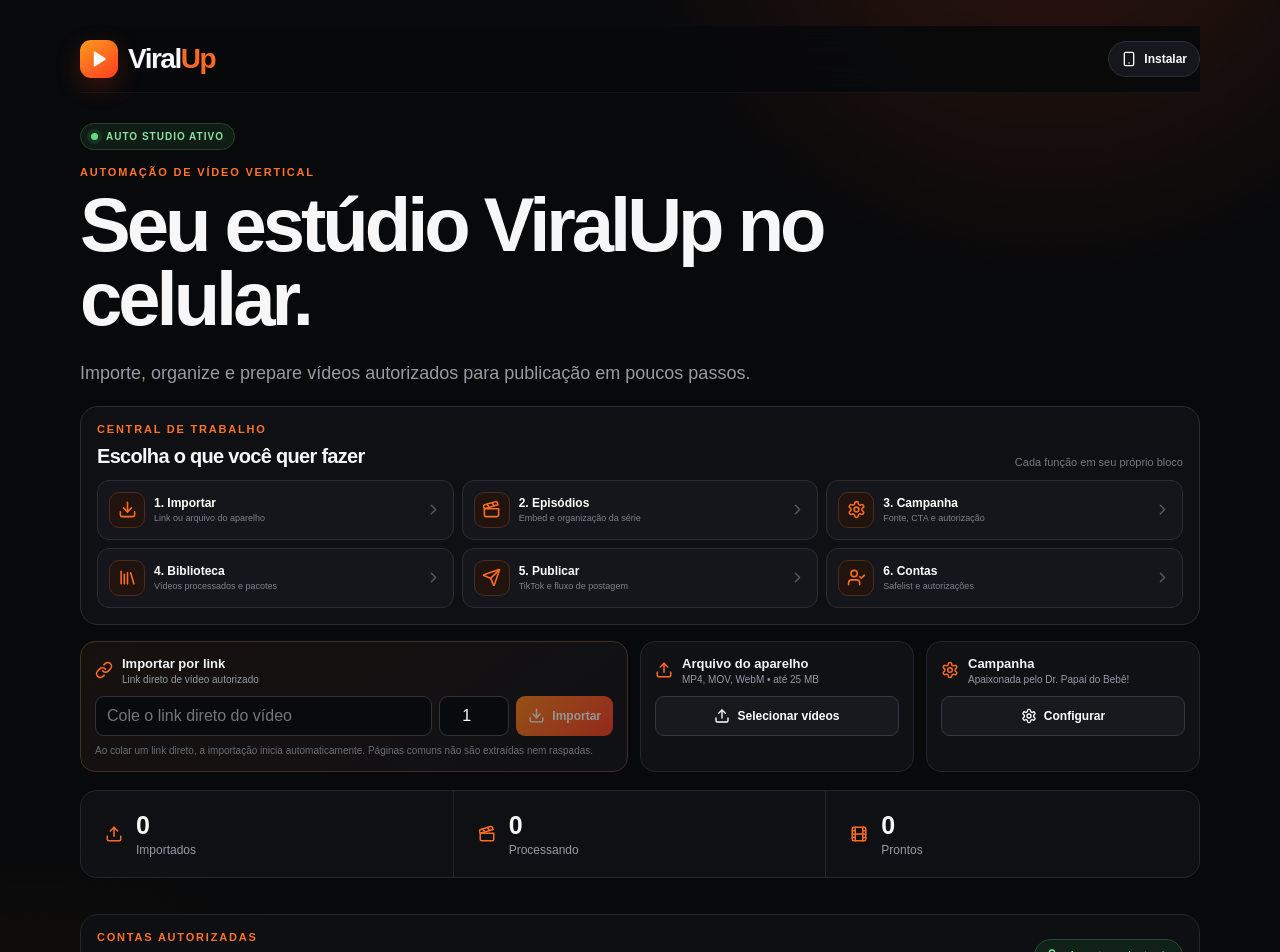
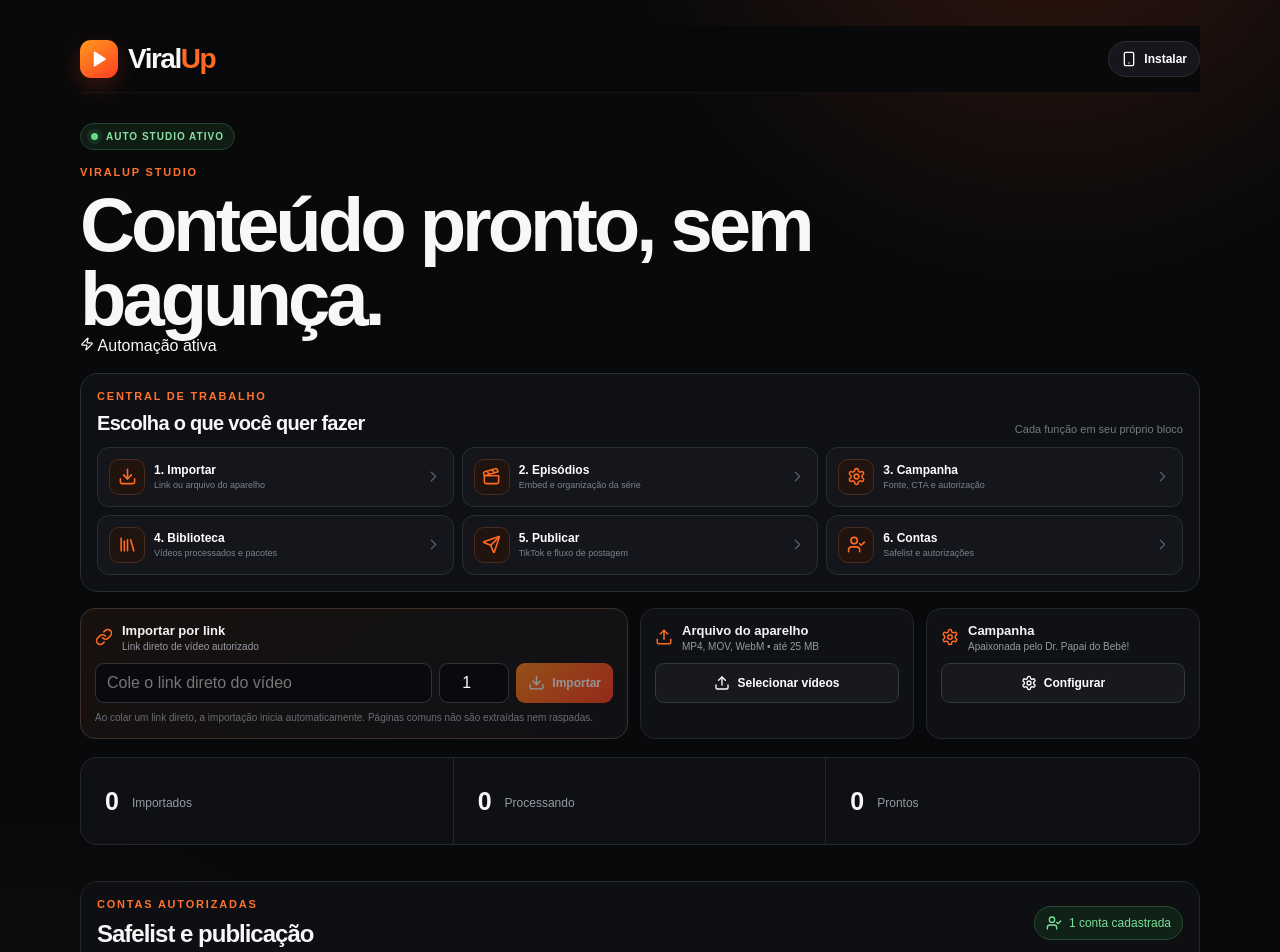
Before and after one commit to classivel1/viralup-app, a Next.js app: page / in a window 1280 px wide. Shown: the top 952 px of the page. Built offline with nearby package versions, Linux system fonts and the light colour scheme.

Commit message:
Reduce clutter with single active functional module

```diff
--- a/app/page.js
+++ b/app/page.js
@@ -263,6 +263,7 @@ export default function Home() {
   const [linkEpisode, setLinkEpisode] = useState(1);
   const [importingUrl, setImportingUrl] = useState(false);
   const [publishPlatform, setPublishPlatform] = useState("TikTok");
+  const [activeModule, setActiveModule] = useState("importar");
   const [kwaiEpisodeTitle, setKwaiEpisodeTitle] = useState("");
   const [kwaiEpisodeNumber, setKwaiEpisodeNumber] = useState(1);
   const [settings, setSettings] = useState({
@@ -426,7 +427,8 @@ export default function Home() {
   }
 
   function goTo(id) {
-    document.getElementById(id)?.scrollIntoView({ behavior: "smooth", block: "start" });
+    setActiveModule(id);
+    requestAnimationFrame(() => document.getElementById(id)?.scrollIntoView({ behavior: "smooth", block: "start" }));
   }
 
   async function onFiles(event) {
@@ -597,9 +599,13 @@ export default function Home() {
 
       <section className="hero appHero" id="inicio">
         <div className="appStatus"><span className="statusDot"/> AUTO STUDIO ATIVO</div>
-        <p className="eyebrow">AUTOMAÇÃO DE VÍDEO VERTICAL</p>
-        <h1>Seu estúdio ViralUp no celular.</h1>
-        <p className="heroText">Importe, organize e prepare vídeos autorizados para publicação em poucos passos.</p>
+        <div className="heroCompactRow">
+          <div>
+            <p className="eyebrow">VIRALUP STUDIO</p>
+            <h1>Conteúdo pronto, sem bagunça.</h1>
+          </div>
+          <span className="heroMiniStatus"><Zap size={14}/> Automação ativa</span>
+        </div>
         <input ref={inputRef} hidden type="file" accept="video/*" multiple onChange={onFiles}/>
       </section>
 
@@ -613,32 +619,32 @@ export default function Home() {
         </div>
 
         <div className="moduleGrid">
-          <button type="button" onClick={()=>goTo("importar")} className="moduleCard">
+          <button type="button" onClick={()=>goTo("importar")} className={`moduleCard ${activeModule==="importar" ? "active" : ""}`}>
             <span className="moduleIcon"><Download size={19}/></span>
             <span><strong>1. Importar</strong><small>Link ou arquivo do aparelho</small></span>
             <ChevronRight size={17}/>
           </button>
-          <button type="button" onClick={()=>goTo("episodios")} className="moduleCard">
+          <button type="button" onClick={()=>goTo("episodios")} className={`moduleCard ${activeModule==="episodios" ? "active" : ""}`}>
             <span className="moduleIcon"><Clapperboard size={19}/></span>
             <span><strong>2. Episódios</strong><small>Embed e organização da série</small></span>
             <ChevronRight size={17}/>
           </button>
-          <button type="button" onClick={()=>goTo("automacao")} className="moduleCard">
+          <button type="button" onClick={()=>goTo("automacao")} className={`moduleCard ${activeModule==="automacao" ? "active" : ""}`}>
             <span className="moduleIcon"><Settings size={19}/></span>
             <span><strong>3. Campanha</strong><small>Fonte, CTA e autorização</small></span>
             <ChevronRight size={17}/>
           </button>
-          <button type="button" onClick={()=>goTo("biblioteca")} className="moduleCard">
+          <button type="button" onClick={()=>goTo("biblioteca")} className={`moduleCard ${activeModule==="biblioteca" ? "active" : ""}`}>
             <span className="moduleIcon"><Library size={19}/></span>
             <span><strong>4. Biblioteca</strong><small>Vídeos processados e pacotes</small></span>
             <ChevronRight size={17}/>
           </button>
-          <button type="button" onClick={()=>goTo("publicacao")} className="moduleCard">
+          <button type="button" onClick={()=>goTo("publicacao")} className={`moduleCard ${activeModule==="publicacao" ? "active" : ""}`}>
             <span className="moduleIcon"><Send size={19}/></span>
             <span><strong>5. Publicar</strong><small>TikTok e fluxo de postagem</small></span>
             <ChevronRight size={17}/>
           </button>
-          <button type="button" onClick={()=>goTo("contas")} className="moduleCard">
+          <button type="button" onClick={()=>goTo("contas")} className={`moduleCard ${activeModule==="contas" ? "active" : ""}`}>
             <span className="moduleIcon"><UserCheck size={19}/></span>
             <span><strong>6. Contas</strong><small>Safelist e autorizações</small></span>
             <ChevronRight size={17}/>
@@ -646,7 +652,7 @@ export default function Home() {
         </div>
       </section>
 
-      <section className="quickBlocks" id="importar" aria-label="Ações principais">
+      <section className={`quickBlocks moduleView ${activeModule==="importar" ? "show" : ""}`} id="importar" aria-label="Ações principais">
         <article className="quickBlock primaryQuick">
           <div className="quickBlockTitle"><LinkIcon size={18}/><div><strong>Importar por link</strong><span>Link direto de vídeo autorizado</span></div></div>
           <div className="urlImportRow">
@@ -692,13 +698,13 @@ export default function Home() {
         </article>
       </section>
 
-      <section className="metrics">
-        <article><Upload size={18}/><div><strong>{stats.imported}</strong><span>Importados</span></div></article>
-        <article><Clapperboard size={18}/><div><strong>{stats.processing}</strong><span>Processando</span></div></article>
-        <article><Film size={18}/><div><strong>{stats.ready}</strong><span>Prontos</span></div></article>
+      <section className="metrics compactMetrics">
+        <article><strong>{stats.imported}</strong><span>Importados</span></article>
+        <article><strong>{stats.processing}</strong><span>Processando</span></article>
+        <article><strong>{stats.ready}</strong><span>Prontos</span></article>
       </section>
 
-      <section className="section functionalSection" id="contas">
+      <section className={`section functionalSection moduleView ${activeModule==="contas" ? "show" : ""}`} id="contas">
         <div className="sectionHeading">
           <div><p className="eyebrow">CONTAS AUTORIZADAS</p><h2>Safelist e publicação</h2></div>
           <span className="safeBadge ok"><UserCheck size={16}/> {accounts.length} conta cadastrada</span>
@@ -722,7 +728,7 @@ export default function Home() {
         </div>
       </section>
 
-      <section className="section functionalSection" id="automacao">
+      <section className={`section functionalSection moduleView ${activeModule==="automacao" ? "show" : ""}`} id="automacao">
         <div className="sectionHeading">
           <div><p className="eyebrow">MODO AUTOMÁTICO</p><h2>Padrão da campanha</h2></div>
           <span className={configured ? "safeBadge ok" : "safeBadge"}><ShieldCheck size={16}/> {configured ? "Configurado" : "Falta autorização"}</span>
@@ -774,7 +780,7 @@ export default function Home() {
           </div>
 
           {settings.source === "ReelShort / RS Boost" && (
-            <div className="remoteSourcePanel modulePanel" id="episodios">
+            <div className={`remoteSourcePanel modulePanel moduleView ${activeModule==="episodios" ? "show" : ""}`} id="episodios">
               <div className="blockKicker">BLOCO 2 • EPISÓDIOS</div>
               <div>
                 <strong>Player oficial ReelShort</strong>
@@ -878,7 +884,7 @@ export default function Home() {
         </section>
       )}
 
-      <section className="section functionalSection" id="biblioteca">
+      <section className={`section functionalSection moduleView ${activeModule==="biblioteca" ? "show" : ""}`} id="biblioteca">
         <div className="sectionHeading"><div><p className="eyebrow">BIBLIOTECA</p><h2>Pacotes prontos para publicar</h2></div></div>
 
         {library.length === 0 ? (
@@ -922,7 +928,7 @@ export default function Home() {
         )}
       </section>
 
-      <section className="functionalSection publishWorkspace" id="publicacao">
+      <section className={`functionalSection publishWorkspace moduleView ${activeModule==="publicacao" ? "show" : ""}`} id="publicacao">
         <div className="sectionHeading publishHeading">
           <div>
             <p className="eyebrow">PUBLICAÇÃO</p>
```
